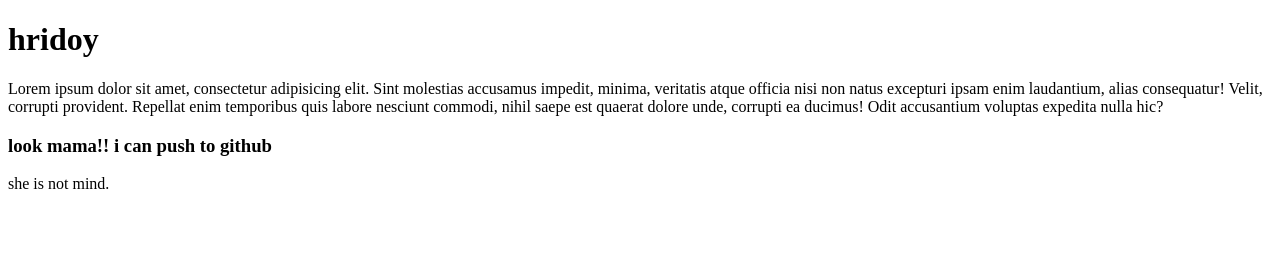
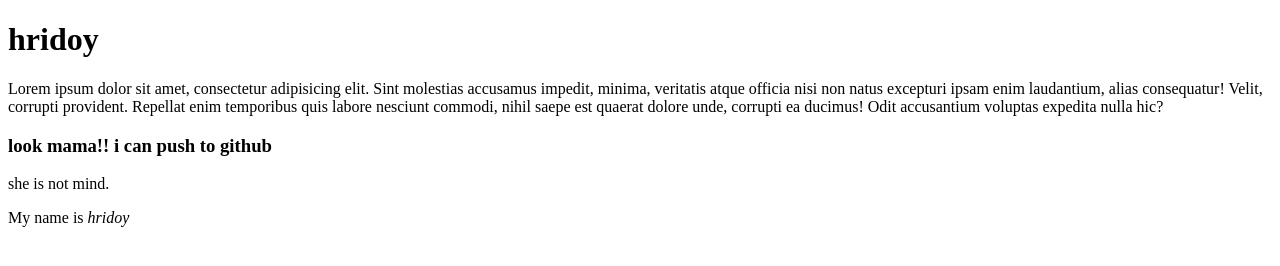
Before and after one commit to xrhridoy1/hridoy-first, a plain HTML site: page index.html in a window 1280 px wide. Drawn offline with Linux system fonts and the light colour scheme.

Commit message:
new massage added

```diff
--- a/index.html
+++ b/index.html
@@ -10,6 +10,7 @@
   <p>Lorem ipsum dolor sit amet, consectetur adipisicing elit. Sint molestias accusamus impedit, minima, veritatis atque officia nisi non natus excepturi ipsam enim laudantium, alias consequatur! Velit, corrupti provident. Repellat enim temporibus quis labore nesciunt commodi, nihil saepe est quaerat dolore unde, corrupti ea ducimus! Odit accusantium voluptas expedita nulla hic?</p>
   <h3>look mama!! i can push to github </h3>
   <p>she is not mind.</p>
+  <p>My name is <em>hridoy</em></p>
 
 </body>
 </html>
```
